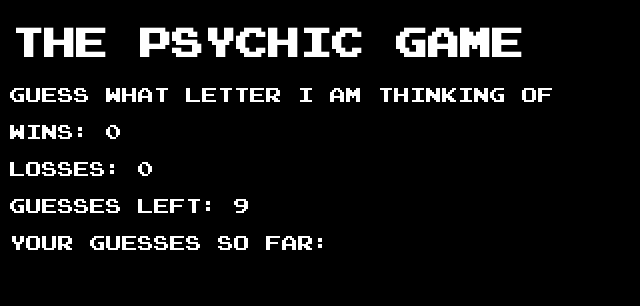
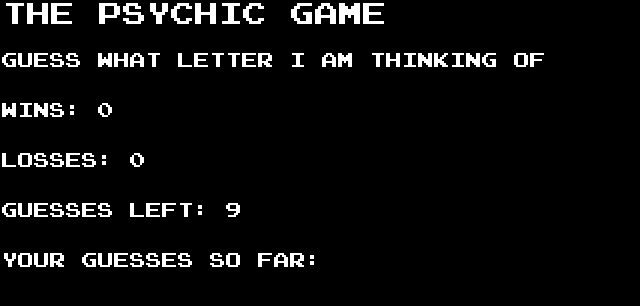
Before and after one commit to rbuccat/week-3-game, a PHP site: page /index.html in a window 1280 px wide. Shown: the top 306 px of the page, without its empty margins (0-640 px from the left). Run offline with PHP 8.4, Linux system fonts and the light colour scheme.

Commit message:
added reset.css into head of index.html, created gamereset function in game.js, and modified style.css

```diff
--- a/assets/css/style.css
+++ b/assets/css/style.css
@@ -4,7 +4,19 @@
 }
 
 body {
+	background-color: #000;
+}
+
+.style {
 	font-family: 'emulogic';
-	background-color: #000;
 	color: #fff;
 }
+
+.style h1 {
+	font-size: 24px;
+	margin-bottom: 10px;
+}
+
+.style p {
+	line-height: 50px;
+}
--- a/assets/javascript/game.js
+++ b/assets/javascript/game.js
@@ -23,24 +23,20 @@
 	//if the letter guess matches, you win
 	if (userGuess == computerGuess) {
 		winWin++;
-		numGuesses = 9;
-		guessWrong = [];
-		computerGuess = alphabetInArray[Math.floor(Math.random()*alphabetInArray.length)];
+		gamereset();
 		document.getElementById("win").innerHTML = winWin;
 		document.getElementById("guess").innerHTML = numGuesses;
-		document.getElementById("history").innerHTML = null;
+		document.getElementById("history").innerHTML = guessWrong;
 		alert("You Won! '" + userGuess + "' was my guess.");
 		console.log("win " + winWin);
 	}
 	//if number of guesses = 1 and the next guess is wrong, you lose
 	else if (userGuess != computerGuess	&& numGuesses === 1) {
 		loseLose++;
-		numGuesses = 9;
-		guessWrong = [];
-		computerGuess = alphabetInArray[Math.floor(Math.random()*alphabetInArray.length)];
+		gamereset();
 		document.getElementById("loss").innerHTML = loseLose;
 		document.getElementById("guess").innerHTML = numGuesses;
-		document.getElementById("history").innerHTML = null;
+		document.getElementById("history").innerHTML = guessWrong;
 		alert("You Lost!");
 		console.log("loss " + loseLose);
 	}
@@ -48,7 +44,7 @@
 	else if(alphabetInArray.indexOf(userGuess) == -1) {
 		alert("Please choose a letter between A-Z. Try again");
 	}
-	//if the userguess doesn't match, number of guesses goes down 1 and the userguess
+	//if the user guess doesn't match, number of guesses goes down 1 and the userguess
 	//shows in the history
 	else if (userGuess != computerGuess) {
 		numGuesses--;
@@ -59,3 +55,9 @@
 		console.log("guess " + numGuesses);
 	}
 }
+
+function gamereset() {
+	numGuesses = 9;
+	guessWrong = [];
+	computerGuess = alphabetInArray[Math.floor(Math.random()*alphabetInArray.length)];
+}
--- a/index.html
+++ b/index.html
@@ -3,10 +3,13 @@
 <head>
 	<title>Psychic Game</title>
 
+	<link rel="stylesheet" type="text/css" href="assets/css/reset.css">
 	<link rel="stylesheet" type="text/css" href="assets/css/style.css">
+
 
 </head>
 <body>
+	<div class="style">
 		<h1>The Psychic Game</h1>
 
 		<p>Guess what letter I am thinking of</p>
@@ -19,7 +22,8 @@
 
 		<p>Your Guesses so far: <span id="history"></span></p>
 
+
 	<script src="assets/javascript/game.js"></script>
-
+</div>
 </body>
 </html>
```
Lines whose indentation alone changed are shown as unchanged.
